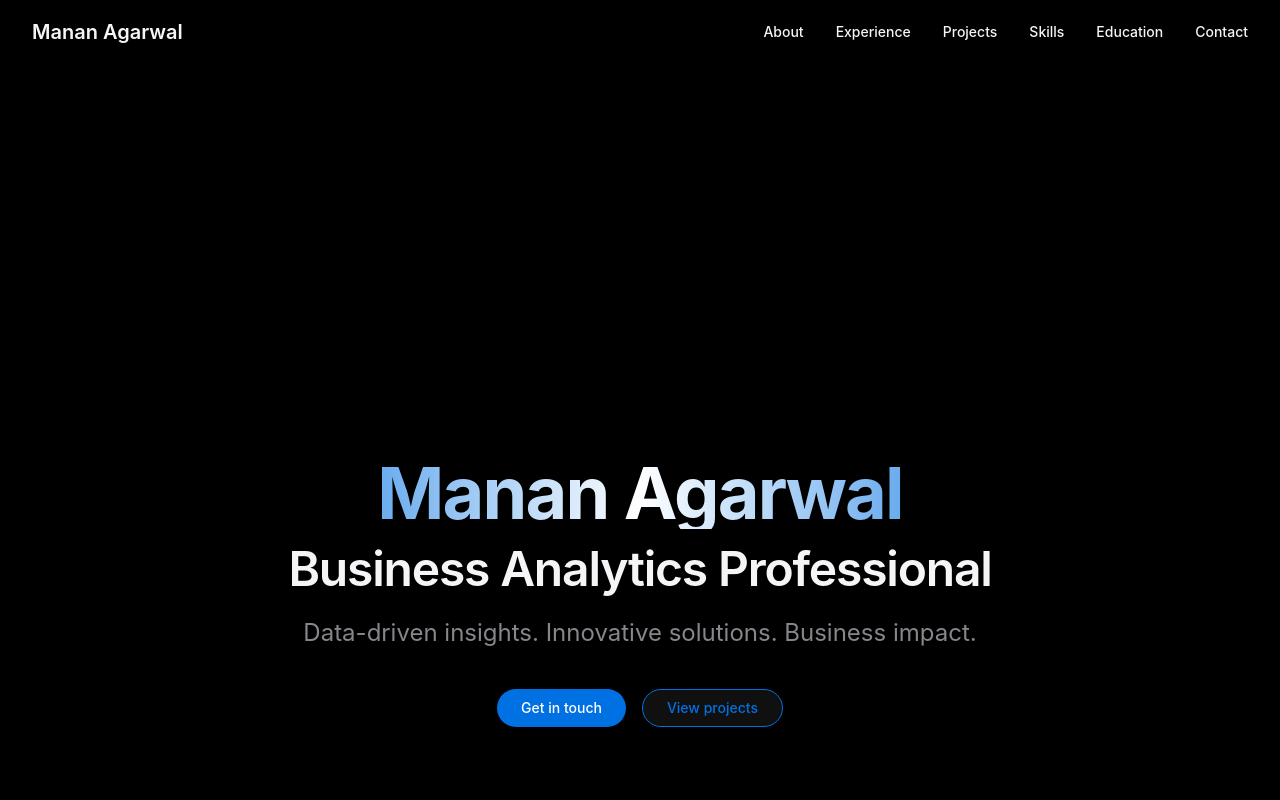
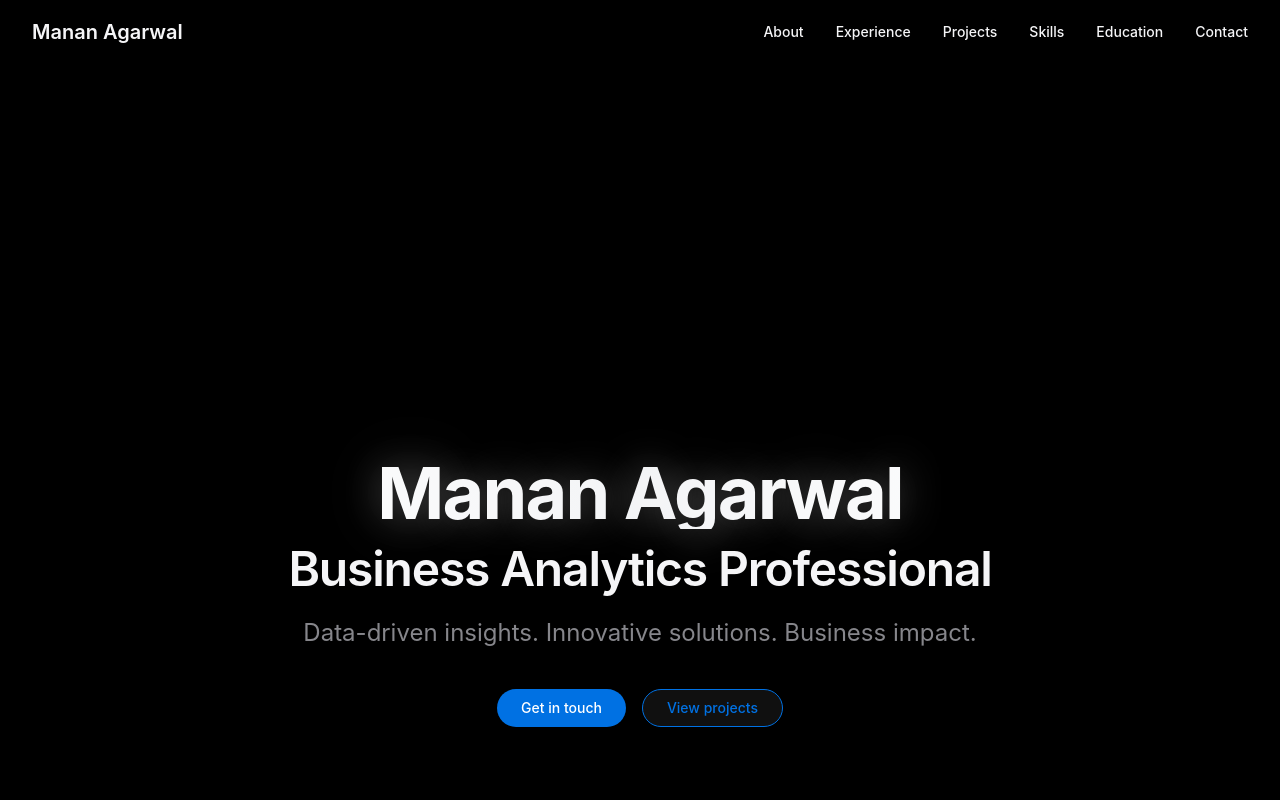
Before and after one commit to themananagarwal/Personal-Portfolio, a React (Vite) app: page / in a window 1280 px wide. Shown: the top 800 px of the page. Built offline with nearby package versions, Linux system fonts and the light colour scheme; a web font is replaced by a local one.

Commit message:
feat: Enhance hero animation and text color
Increase the duration of the hero animation and update the text color for a more premium look.

```diff
--- a/src/components/Hero.tsx
+++ b/src/components/Hero.tsx
@@ -12,22 +12,22 @@ const Hero = () => {
   useEffect(() => {
     const tl = gsap.timeline();
 
-    // Apple-inspired fade-in animation for the name
+    // Extended Apple-inspired fade-in animation for the name with more emphasis
     tl.fromTo(nameRef.current, {
-      y: 40,
+      y: 60,
       opacity: 0,
     }, {
       y: 0,
       opacity: 1,
-      duration: 1.8,
+      duration: 2.5,
       ease: "power4.out"
     })
     .from(titleRef.current, {
       y: 20,
       opacity: 0,
-      duration: 0.8,
+      duration: 1.0,
       ease: "power3.out"
-    }, "-=1.2")
+    }, "-=1.5")
     .from(subtitleRef.current, {
       y: 20,
       opacity: 0,
@@ -50,7 +50,10 @@ const Hero = () => {
         <div className="max-w-4xl mx-auto text-center relative">
           <h1
             ref={nameRef}
-            className="text-5xl md:text-7xl font-bold mb-4 text-apple-text bg-gradient-to-r from-apple-blue via-white to-apple-blue bg-clip-text text-transparent"
+            className="text-5xl md:text-7xl font-bold mb-4 bg-gradient-to-r from-white via-gray-100 to-white bg-clip-text text-transparent drop-shadow-2xl"
+            style={{
+              textShadow: '0 0 40px rgba(255, 255, 255, 0.3), 0 0 80px rgba(255, 255, 255, 0.1)'
+            }}
           >
             Manan Agarwal
           </h1>
```
